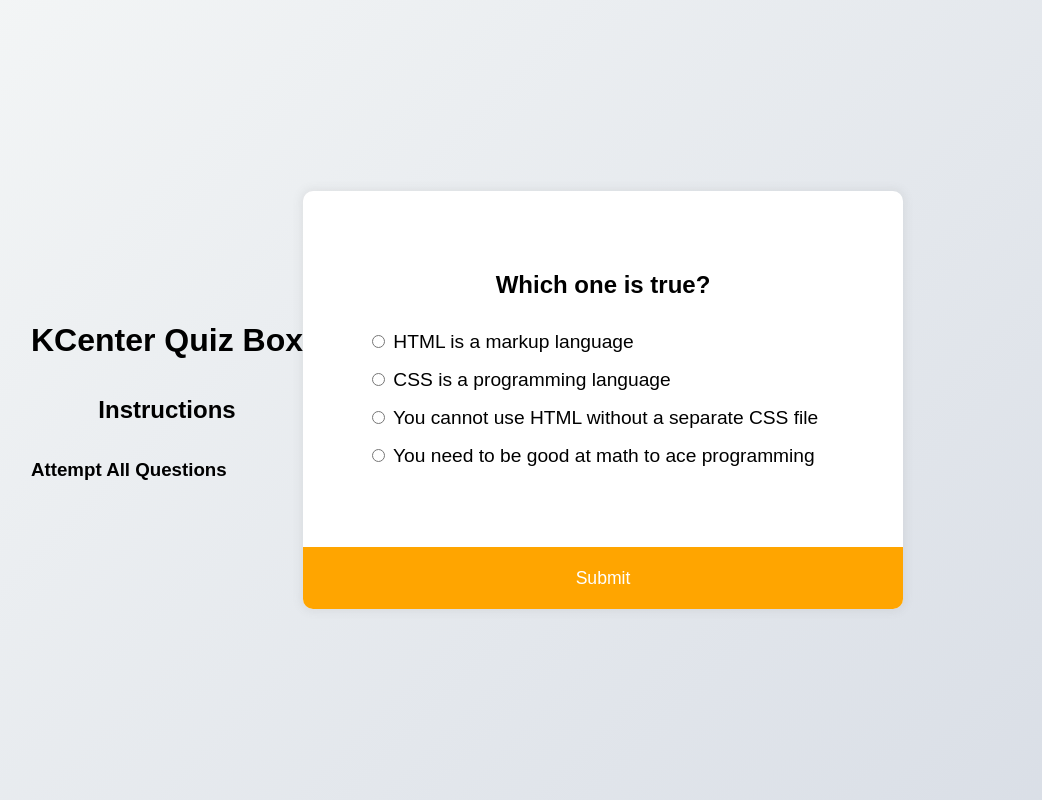
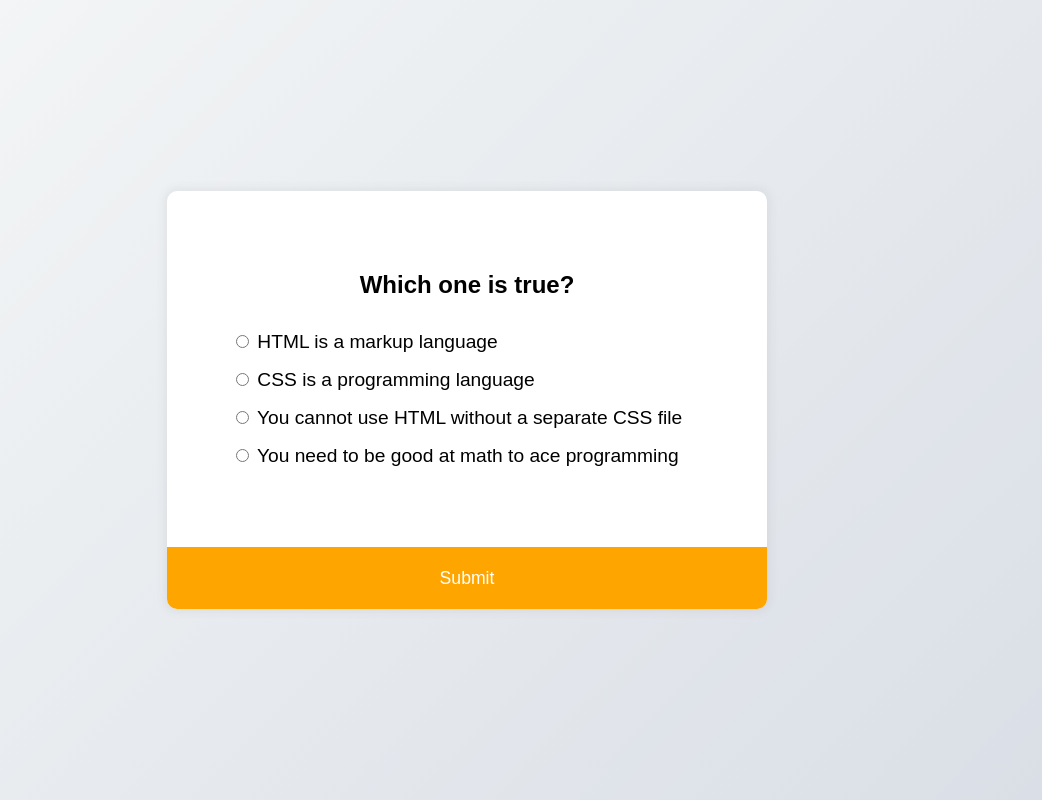
Before and after one commit to Tkamunya1/KCenter-Quiz-Board, a plain HTML site: page index.html in a window 1280 px wide. Shown: the whole page, without its empty margins (173-1215 px from the left). Drawn offline with Linux system fonts and the light colour scheme.

```diff
--- a/index.html
+++ b/index.html
@@ -11,11 +11,7 @@
 </head>
 
 <body>
-  <div class="Home">
-    <h1>KCenter Quiz Box</h1>
-    <h2>Instructions</h2>
-    <h3>Attempt All Questions</h3>
-  </div>
+
   <div class="qzContainer" id="quiz">
     <div class="qzHeader">
       <h2 id="question">Question Text</h2>
```
